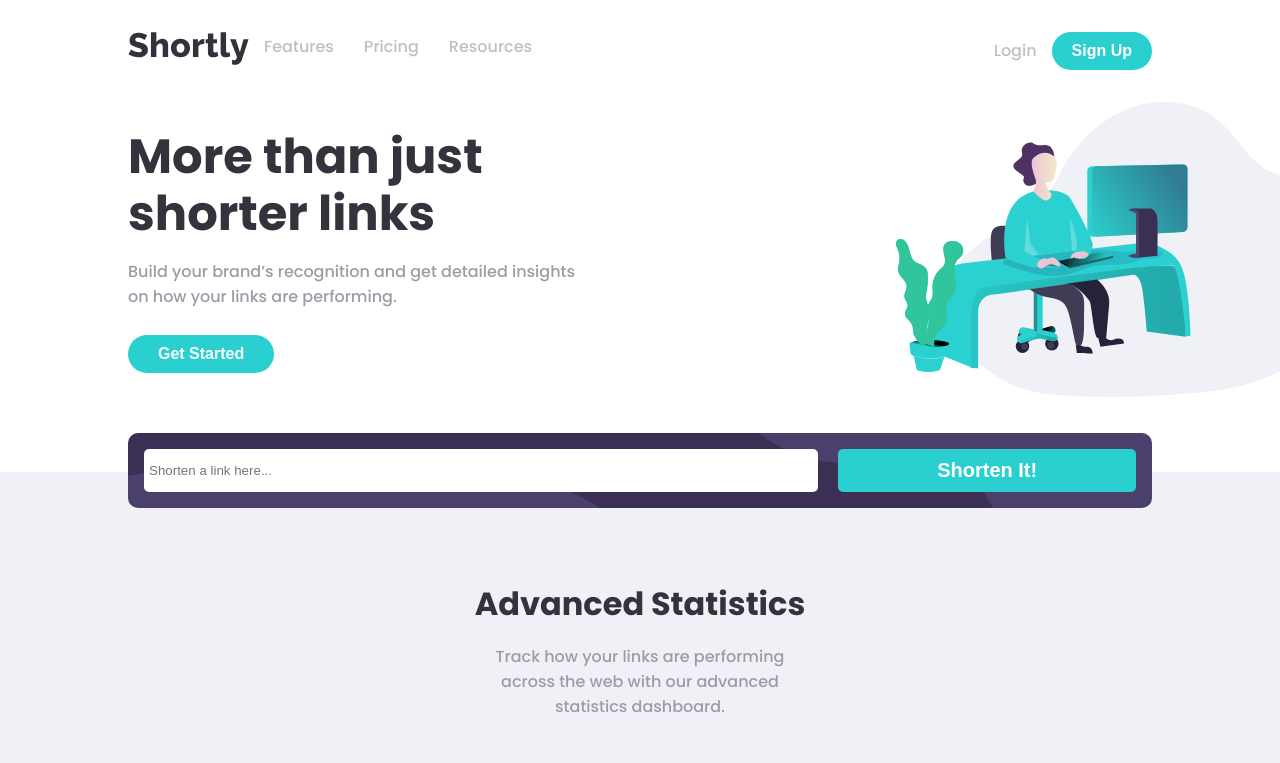
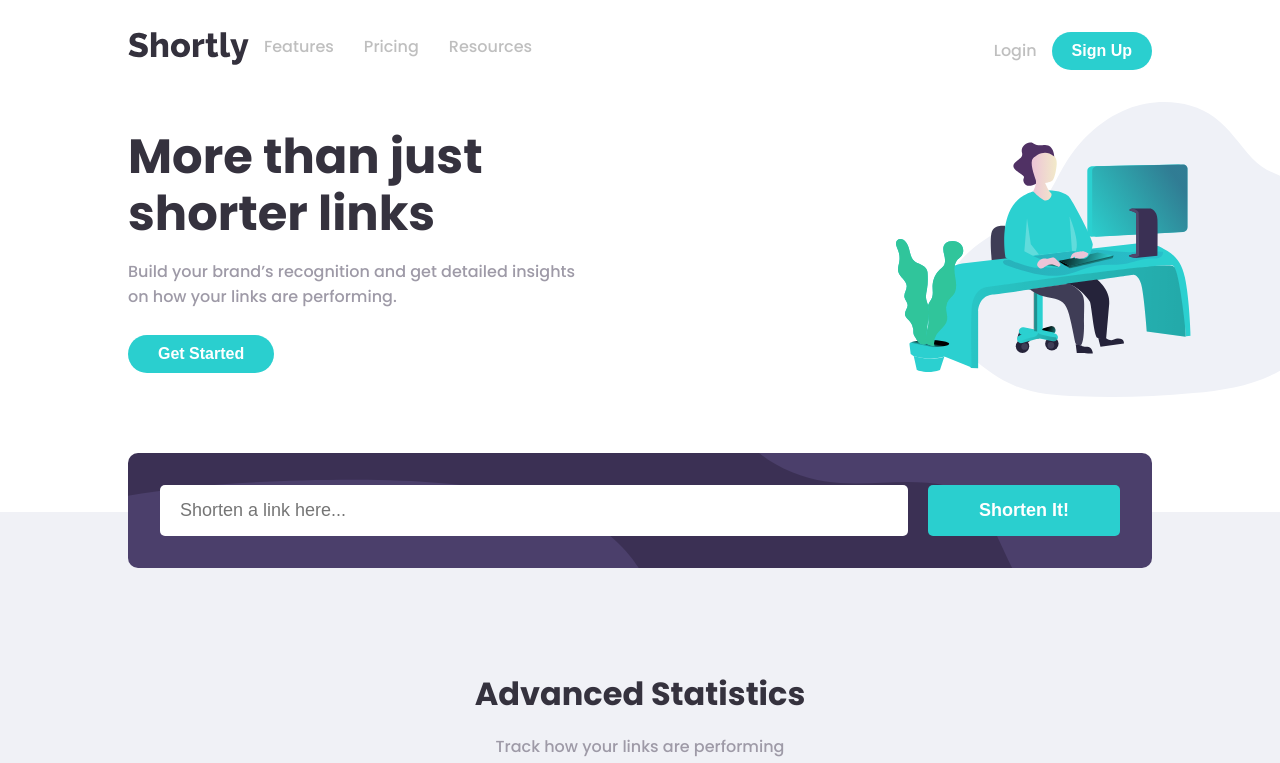
Before and after one commit to Artiu/url-shortener, a React (Create React App) app: page / in a window 1280 px wide. Shown: the top 763 px of the page. Built offline with nearby package versions, Linux system fonts and the light colour scheme.

Commit message:
added fetching from api

```diff
--- a/public/index.html
+++ b/public/index.html
@@ -10,7 +10,8 @@
     <link rel="preconnect" href="https://fonts.googleapis.com">
     <link rel="preconnect" href="https://fonts.gstatic.com" crossorigin>
     <link href="https://fonts.googleapis.com/css2?family=Poppins:wght@500;700&display=swap" rel="stylesheet">
-    <title>React App</title>
+    <link rel="icon" href="favicon-32x32.png"/>
+    <title>Url Shortener</title>
   </head>
   <body>
     <noscript>You need to enable JavaScript to run this app.</noscript>
--- a/src/components/Footer.js
+++ b/src/components/Footer.js
@@ -25,8 +25,10 @@ const Text = styled.p`
     color:${props=>props.theme.gray};
     padding:0.2rem 0;
     width:fit-content;
+    margin:0 auto;
     @media (min-width:1000px)
     {
+        margin:0;
         padding:0;
     }
     :hover
--- a/src/components/Home.js
+++ b/src/components/Home.js
@@ -7,6 +7,7 @@ import iconBrand from '../images/icon-brand-recognition.svg';
 import iconDetailed from '../images/icon-detailed-records.svg';
 import iconFully from '../images/icon-fully-customizable.svg';
 import bgBoostDesktop from '../images/bg-boost-desktop.svg';
+import { useEffect, useState } from "react";
 
 const Main = styled.main`
     text-align:center;
@@ -187,6 +188,16 @@ const HeaderText = styled(Text)`
 `
 export default function Home()
 {
+    const [shortenedLinks, setShortenedLinks] = useState([]);
+    useEffect(()=>{
+        const previousLinks = localStorage.getItem("shortenedLinks");
+        if(previousLinks) setShortenedLinks(JSON.parse(previousLinks));
+    },[]);
+    const addShortenedLink = (link) =>{
+        const result = [...shortenedLinks,{shortened:link.shortened,previous:link.previous}]
+        localStorage.setItem("shortenedLinks",JSON.stringify(result));
+        setShortenedLinks(result);
+    }
     return(
         <Main>
             <InWorkPicture src={working} alt="employee at work"/>
@@ -196,8 +207,8 @@ export default function Home()
                 on how your links are performing.</HeaderText>
                 <Button>Get Started</Button>
             </HeaderContainer>
-            <ShortenerForm/>
-            <LinksList/>
+            <ShortenerForm addShortenedLink={addShortenedLink}/>
+            <LinksList shortenedLinks = {shortenedLinks}/>
             <AdvancedStatistics>
                 <StatisticHeader>
                     <Header>Advanced Statistics</Header>
--- a/src/components/LinksList.js
+++ b/src/components/LinksList.js
@@ -1,13 +1,98 @@
-import styled from "styled-components";
+import { useContext } from "react";
+import styled, {ThemeContext} from "styled-components";
 
 const List = styled.div`
-
+    padding-top:80px;
+    background-color:#f0f1f6;
+    @media (min-width:1000px)
+    {
+        padding-top:50px;
+    }
 `
-
-export default function LinksList()
+const LinkContainer = styled.div`
+    background-color:white;
+    padding:15px 20px;
+    border-radius:10px;
+    width:90%;
+    margin:auto;
+    margin-top:20px;
+    @media (min-width:1000px)
+    {
+        width:80%;
+        display:grid;
+        grid-template-columns:1fr max-content 100px;
+        column-gap:20px;
+        align-items:center;
+    }
+`
+const LongLink = styled.p`
+    width:100%;
+    text-overflow:ellipsis;
+    white-space:nowrap;
+    overflow:hidden;
+    border-bottom:1px ${props=>props.theme.gray} solid;
+    text-align:left;
+    padding:10px 0;
+    @media (min-width:1000px)
+    {
+        border:0;
+        padding:0;
+    }
+`
+const ShortLink = styled.p`
+    width:100%;
+    text-overflow:ellipsis;
+    white-space:nowrap;
+    overflow:hidden;
+    text-align:left;
+    color:${props=>props.theme.cyan};
+    padding:10px 0;
+    @media (min-width:1000px)
+    {
+        padding:0;
+    }
+`
+const CopyButton = styled.button`
+    background-color:${props=>props.theme.cyan};
+    border:0;
+    border-radius:5px;
+    padding:10px 0;
+    width:100%;
+    font-size:16px;
+    color:white;
+    font-weight:bold;
+    :hover
+    {
+        cursor:pointer;
+        background-color:#9be3e2;
+    }
+`
+export default function LinksList(props)
 {
+    const colors = useContext(ThemeContext);
+    const copyToClipboard = (event,shortenedLink) =>
+    {
+        navigator.clipboard.writeText(shortenedLink).then(()=>{
+            event.target.innerText = 'Copied!';
+            event.target.style.background = colors.darkViolet;
+        },()=>{
+            event.target.innerText = 'Failed!';
+            event.target.style.background = "red";
+        });
+        setTimeout(()=>{
+            event.target.innerText = 'Copy';
+            event.target.style.background = "";
+        },3000);
+    }
     return(
         <List>
+            {props.shortenedLinks.map(link=>(
+            <LinkContainer key={link.shortened}>
+                <LongLink>{link.previous}</LongLink>
+                <ShortLink>{link.shortened}</ShortLink>
+                <CopyButton onClick={(event)=>copyToClipboard(event,link.shortened)}>Copy</CopyButton>
+            </LinkContainer>
+            ))}
         </List>
     )
 }
--- a/src/components/ShortenerForm.js
+++ b/src/components/ShortenerForm.js
@@ -1,6 +1,7 @@
 import styled from "styled-components";
 import bgShortenMobile from '../images/bg-shorten-mobile.svg';
 import bgShortenDesktop from '../images/bg-shorten-desktop.svg';
+import { useState } from "react";
 
 const Form = styled.form`
     width:90%;
@@ -11,37 +12,36 @@ const Form = styled.form`
     background-color:${props=>props.theme.darkViolet};
     border-radius:10px;
     position:relative;
-    top:calc(2.5rem + 20px);
+    top:calc(2.5rem + 32px);
     @media (min-width:1000px)
     {
         width:80%;
         display:grid;
-        grid-template-columns: 1fr 30%;
+        grid-template-columns: 1fr 20%;
         column-gap: 20px;
         background:url(${bgShortenDesktop}) no-repeat;
+        background-position:top center;
         background-size: cover;
         background-color:${props=>props.theme.darkViolet};
-        top:calc(1rem + 20px);
+        top:56px;
         clear:both;
+        padding:2rem;
     }
 `
-const Input = styled.input.attrs({type:"text", placeholder:"Shorten a link here..."})`
+const Input = styled.input.attrs({type:"url", placeholder:"Shorten a link here...", required:"required"})`
+    font-size:18px;
     width:100%;
-    padding:10px 5px;
+    padding:15px 20px;
     border-radius:5px;
     border:0;
-    @media (min-width:1000px)
-    {
-        padding:0 5px;
-    }
 `
 const Submit = styled.input.attrs({type:"submit", value:"Shorten It!"})`
     width:100%;
-    padding:10px 0;
+    padding:15px 0;
     margin-top:1rem;
     background-color:${props=>props.theme.cyan};
     border:0;
-    font-size:20px;
+    font-size:18px;
     color:white;
     border-radius:5px;
     font-weight:bold;
@@ -56,11 +56,25 @@ const Submit = styled.input.attrs({type:"submit", value:"Shorten It!"})`
     }
 `
 
-export default function ShortenerForm()
+export default function ShortenerForm(props)
 {
+    const [linkToShorten, setLinkToShorten] = useState('');
+    const formSubmitted = (event) =>
+    {
+        event.preventDefault();
+        fetch("https://api.shrtco.de/v2/shorten?url="+linkToShorten)
+        .then((response)=>response.json())
+        .then((response)=>{
+            props.addShortenedLink({shortened:response.result.full_short_link,previous:response.result.original_link})
+        })
+        .catch(()=>{
+            alert('Submitted link is invalid or servers are down');
+        });
+        setLinkToShorten('');
+    }
     return(
-        <Form>
-            <Input/>
+        <Form onSubmit={formSubmitted}>
+            <Input value={linkToShorten} onChange={(event)=>setLinkToShorten(event.target.value)}/>
             <Submit/>
         </Form>
     )
```
Also changed, not shown: public/favicon-32x32.png (renamed from src/images/favicon-32x32.png), 1 other file (tests, documents, lock files or other folders).
